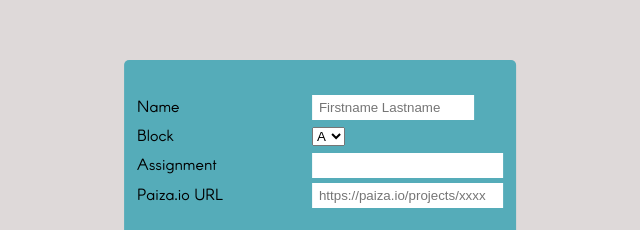
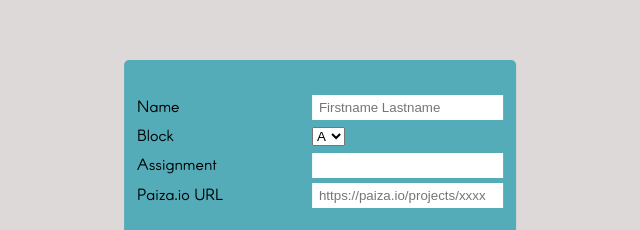
Before and after one commit to Flying-Toast/assignmentFormatter, a plain HTML site: page website/index.html in a window 1280 px wide. Shown: the part 226-456 px from the top of the page, without its empty margins (320-960 px from the left). Drawn offline with Linux system fonts and the light colour scheme.

Commit message:
Update style.css

```diff
--- a/website/style.css
+++ b/website/style.css
@@ -36,10 +36,6 @@ input[type="text"] {
 
 .centerChildren {
 	text-align: center;
-}
-
-#nameInput {
-	width: 20ch;
 }
 
 #githubLink, #githubIcon {
```
